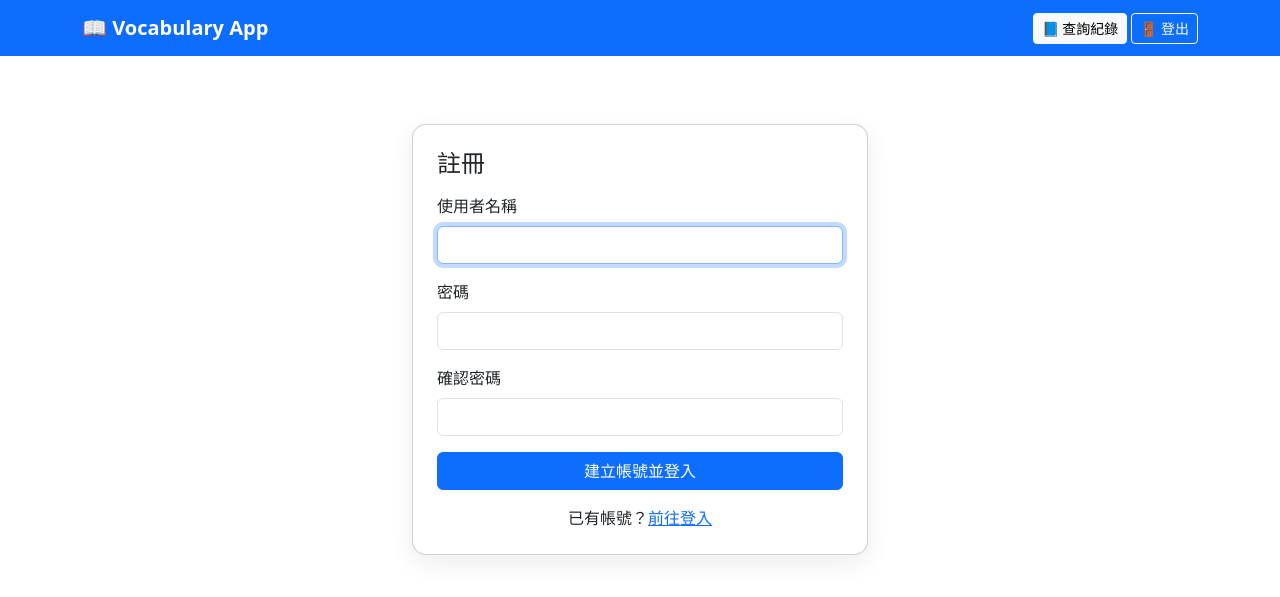
After one commit to J-nickjr/vocab-cloud-app, a Django app: page /accounts/register/ in a window 1280 px wide. The commit adds this page. Shown: the top 597 px of the page. Run offline with Django 5.2, Linux system fonts and the light colour scheme; some libraries are stand-ins or nearby versions.

Commit message:
feat: register page & link from login

```diff
--- /dev/null
+++ b/templates/registration/register.html
@@ -0,0 +1,37 @@
+{% extends "base.html" %}
+{% block content %}
+<div class="container" style="max-width:480px;margin:8vh auto;">
+  <div class="card" style="padding:24px;border-radius:14px;box-shadow:0 8px 24px rgba(0,0,0,.08)">
+    <h1 class="h4 mb-3">註冊</h1>
+
+    <form method="post" action="{% url 'register' %}">
+      {% csrf_token %}
+
+      <div class="mb-3">
+        <label for="id_username" class="form-label">使用者名稱</label>
+        {{ form.username.errors }}
+        <input id="id_username" class="form-control" type="text" name="username"
+               value="{{ form.username.value|default:'' }}" required autofocus>
+      </div>
+
+      <div class="mb-3">
+        <label for="id_password1" class="form-label">密碼</label>
+        {{ form.password1.errors }}
+        <input id="id_password1" class="form-control" type="password" name="password1" required>
+      </div>
+
+      <div class="mb-3">
+        <label for="id_password2" class="form-label">確認密碼</label>
+        {{ form.password2.errors }}
+        <input id="id_password2" class="form-control" type="password" name="password2" required>
+      </div>
+
+      <button class="btn btn-primary w-100" type="submit">建立帳號並登入</button>
+    </form>
+
+    <div class="text-center mt-3">
+      已有帳號？<a href="{% url 'login' %}">前往登入</a>
+    </div>
+  </div>
+</div>
+{% endblock %}
--- a/vocab/urls.py
+++ b/vocab/urls.py
@@ -18,5 +18,5 @@ urlpatterns = [
     # 內建登入/登出/重設密碼等路由（提供 name='login'）
     path("accounts/", include("django.contrib.auth.urls")),
     path("healthz/", views.health, name="healthz"),
-
+    path("accounts/register/", views.register, name="register"),
 ]
--- a/vocab/views.py
+++ b/vocab/views.py
@@ -57,14 +57,19 @@ def home(request):
 
 # ✅ 註冊功能
 def register(request):
+    # 已登入就不用再註冊
+    if request.user.is_authenticated:
+        return redirect("home")
+
     if request.method == "POST":
         form = UserCreationForm(request.POST)
         if form.is_valid():
             user = form.save()
-            login(request, user)
-            return redirect("home")
+            login(request, user)          # 註冊後自動登入
+            return redirect("home")       # 回首頁或改成 'search_word'
     else:
         form = UserCreationForm()
+
     return render(request, "registration/register.html", {"form": form})
 
 # ✅ 查詢畫面與邏輯（只查詢，不寫 DB）
```
Also changed, not shown: templates/registration/login.html (+7 -0 lines).
